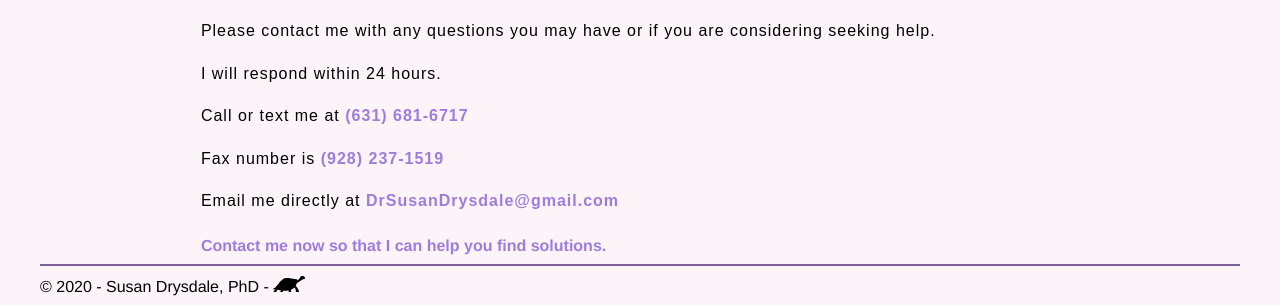
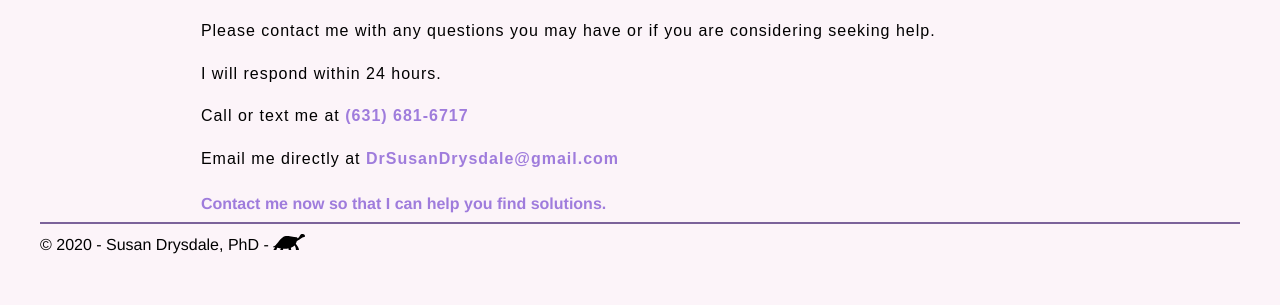
Before and after one commit to AbsorbingChaos/drsusandrysdale-com, a plain HTML site: page public/contact.html in a window 1280 px wide. Shown: the part 945-1250 px from the top of the page. After the commit the page ends 1208 px from the top, so only its background shows below. Drawn offline with Linux system fonts and the light colour scheme; a web font is replaced by a local one.

Commit message:
fix: remove fax number

```diff
--- a/public/contact.html
+++ b/public/contact.html
@@ -369,7 +369,6 @@
         <p>Please contact me with any questions you may have or if you are considering seeking help.</p>
         <p>I will respond within 24 hours.</p>
         <p>Call or text me at <a href="tel:+16316816717">(631) 681-6717</a></p>
-        <p>Fax number is <a href="tel:+19282371519">(928) 237-1519</a></p>
         <p>Email me directly at <a href="mailto:drsusandrysdale@gmail.com">DrSusanDrysdale@gmail.com</a></p>
         <br />
         <a href="mailto:drsusandrysdale@gmail.com">Contact me now so that I can help you find solutions.</a>
```
